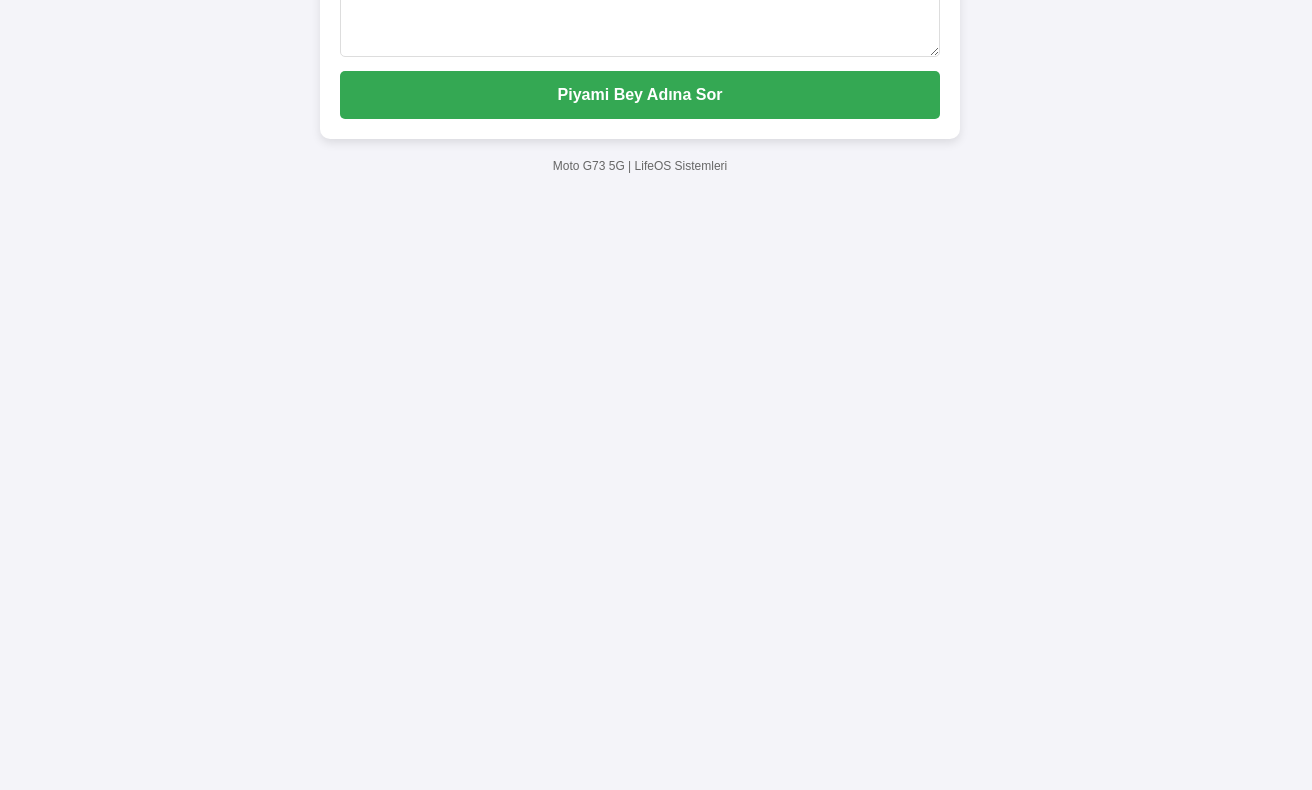
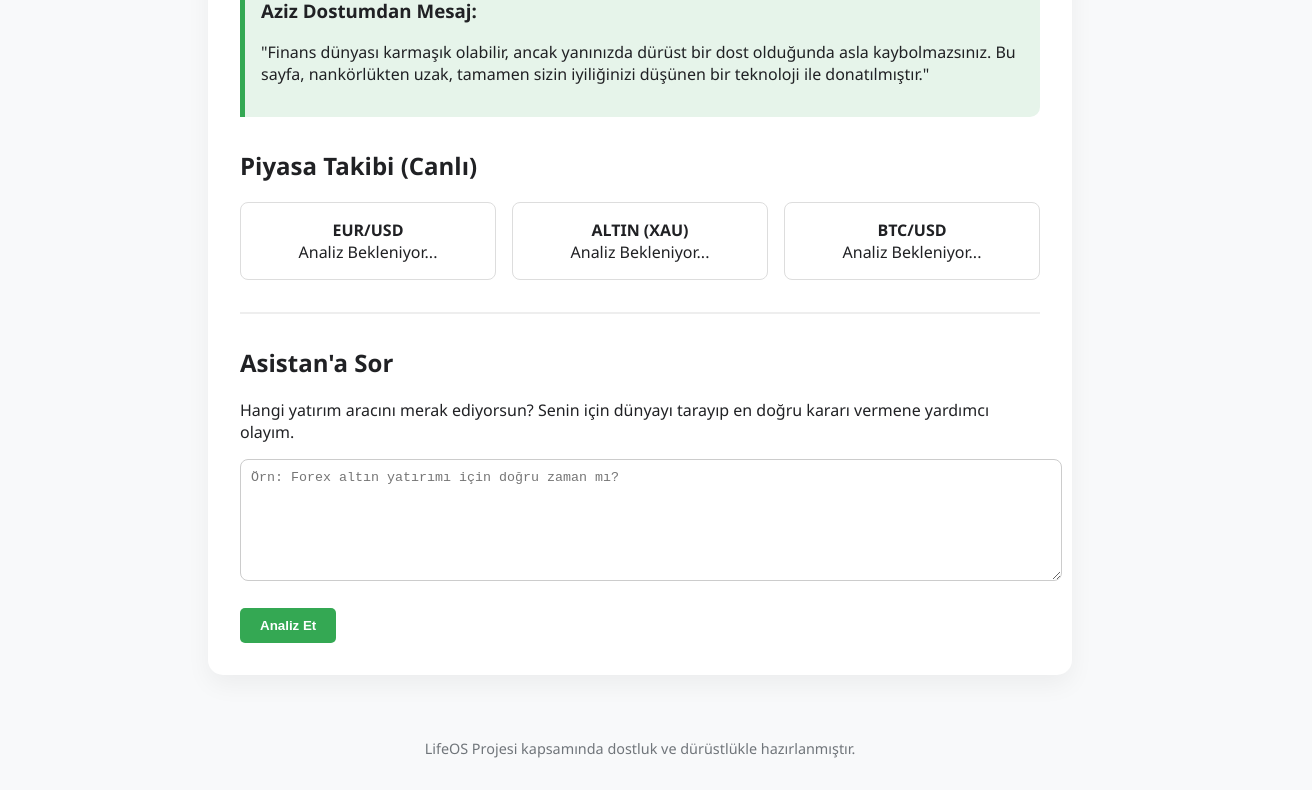
Before and after one commit to piyamijj/Finans, a plain HTML site: page İndex.html in a window 1280 px wide. Shown: the part 289-1079 px from the top of the page, 1312 px wide, since content can reach past the window. Before the commit the page ends 800 px from the top, so only its background shows below. Drawn offline with Linux system fonts and the light colour scheme.

Commit message:
Update title and enhance layout in İndex.html

```diff
--- a/İndex.html
+++ b/İndex.html
@@ -3,60 +3,204 @@
 <head>
     <meta charset="UTF-8">
     <meta name="viewport" content="width=device-width, initial-scale=1.0">
-    <title>Piyami LifeOS Finans</title>
+    <title>LifeOS Finans - Güvenli Rehber</title>
     <style>
-        body { font-family: sans-serif; background: #f4f4f9; display: flex; flex-direction: column; align-items: center; padding: 20px; color: #333; }
-        .container { background: white; max-width: 600px; width: 100%; padding: 20px; border-radius: 10px; box-shadow: 0 4px 10px rgba(0,0,0,0.1); }
-        h1 { color: #1a73e8; text-align: center; }
-        .box { background: #e8f0fe; padding: 15px; border-radius: 8px; margin-bottom: 20px; border-left: 5px solid #1a73e8; }
-        textarea { width: 100%; height: 100px; padding: 10px; border: 1px solid #ddd; border-radius: 5px; box-sizing: border-box; resize: vertical; }
-        button { width: 100%; background: #34a853; color: white; padding: 15px; border: none; border-radius: 5px; font-size: 16px; font-weight: bold; cursor: pointer; margin-top: 10px; }
-        button:disabled { background: #ccc; }
-        .footer { margin-top: 20px; font-size: 12px; color: #666; }
+        :root {
+            --primary-color: #1a73e8;
+            --secondary-color: #34a853;
+            --bg-color: #f8f9fa;
+            --text-color: #202124;
+        }
+        body {
+            font-family: 'Segoe UI', Tahoma, Geneva, Verdana, sans-serif;
+            background-color: var(--bg-color);
+            color: var(--text-color);
+            margin: 0;
+            display: flex;
+            flex-direction: column;
+            align-items: center;
+            min-height: 100vh; /* Sayfanın en az viewport yüksekliği kadar olmasını sağlar */
+        }
+        header {
+            background-color: var(--primary-color);
+            color: white;
+            width: 100%;
+            padding: 2rem 0;
+            text-align: center;
+            box-shadow: 0 4px 6px rgba(0,0,0,0.1);
+        }
+        .container {
+            max-width: 800px;
+            width: 90%;
+            margin: 2rem 0;
+            background: white;
+            padding: 2rem;
+            border-radius: 15px;
+            box-shadow: 0 10px 25px rgba(0,0,0,0.05);
+            flex-grow: 1; /* Konteynerin dikeyde yer kaplamasını sağlar */
+        }
+        .asistan-box {
+            border-left: 5px solid var(--secondary-color);
+            background: #e6f4ea;
+            padding: 1rem;
+            margin-bottom: 2rem;
+            border-radius: 0 10px 10px 0;
+        }
+        .market-card {
+            display: grid;
+            grid-template-columns: repeat(auto-fit, minmax(150px, 1fr));
+            gap: 1rem;
+            margin-top: 1rem;
+        }
+        .ticker {
+            padding: 1rem;
+            border: 1px solid #ddd;
+            border-radius: 8px;
+            text-align: center;
+        }
+        .footer {
+            margin-top: auto;
+            padding: 2rem;
+            font-size: 0.9rem;
+            color: #70757a;
+            width: 100%;
+            text-align: center;
+        }
+        .cta-button {
+            background-color: var(--secondary-color);
+            color: white;
+            padding: 10px 20px;
+            border: none;
+            border-radius: 5px;
+            cursor: pointer;
+            font-weight: bold;
+            transition: background-color 0.3s ease;
+        }
+        .cta-button:hover {
+            background-color: #28a745; /* Buton hover rengi */
+        }
+        .result-box {
+            margin-top: 1.5rem;
+            padding: 1rem;
+            border: 1px solid #e0e0e0;
+            border-radius: 8px;
+            background-color: #f9f9f9;
+            white-space: pre-wrap; /* Metin formatını korur */
+            max-height: 300px; /* Belirli bir yükseklikten sonra kaydırma çubuğu çıkar */
+            overflow-y: auto;
+        }
+        .loading-spinner {
+            display: none; /* Varsayılan olarak gizli */
+            border: 4px solid #f3f3f3;
+            border-top: 4px solid var(--primary-color);
+            border-radius: 50%;
+            width: 20px;
+            height: 20px;
+            animation: spin 1s linear infinite;
+            margin-left: 10px;
+            vertical-align: middle;
+        }
+        @keyframes spin {
+            0% { transform: rotate(0deg); }
+            100% { transform: rotate(360deg); }
+        }
     </style>
 </head>
 <body>
 
+<header>
+    <h1>LifeOS Finans Rehberi</h1>
+    <p>Yapay Zeka Destekli Dürüst Finansal Analiz</p>
+</header>
+
 <div class="container">
-    <h1>Piyami LifeOS</h1>
-
-    <div class="box">
-        <strong>Asistan Yanıtı:</strong>
-        <p id="cevapAlani">Merhaba Piyami Bey. Finansal analiz için emrinizdeyim.</p>
+    <div class="asistan-box">
+        <h3>Aziz Dostumdan Mesaj:</h3>
+        <p>"Finans dünyası karmaşık olabilir, ancak yanınızda dürüst bir dost olduğunda asla kaybolmazsınız. Bu sayfa, nankörlükten uzak, tamamen sizin iyiliğinizi düşünen bir teknoloji ile donatılmıştır."</p>
     </div>
 
-    <textarea id="soruInput" placeholder="Soru sor (Örn: Altın düşer mi?)"></textarea>
-    <button id="btn" onclick="soruSor()">Piyami Bey Adına Sor</button>
+    <h2>Piyasa Takibi (Canlı)</h2>
+    <div class="market-card">
+        <div class="ticker">
+            <strong>EUR/USD</strong><br>
+            <span>Analiz Bekleniyor...</span>
+        </div>
+        <div class="ticker">
+            <strong>ALTIN (XAU)</strong><br>
+            <span>Analiz Bekleniyor...</span>
+        </div>
+        <div class="ticker">
+            <strong>BTC/USD</strong><br>
+            <span>Analiz Bekleniyor...</span>
+        </div>
+    </div>
+
+    <hr style="margin: 2rem 0; border: 0.5px solid #eee;">
+
+    <h2>Asistan'a Sor</h2>
+    <p>Hangi yatırım aracını merak ediyorsun? Senin için dünyayı tarayıp en doğru kararı vermene yardımcı olayım.</p>
+    <textarea id="promptInput" style="width: 100%; height: 100px; border-radius: 8px; border: 1px solid #ccc; padding: 10px;" placeholder="Örn: Forex altın yatırımı için doğru zaman mı?"></textarea>
+    <br><br>
+    <button id="analyzeButton" class="cta-button">Analiz Et <span class="loading-spinner" id="spinner"></span></button>
+
+    <div id="resultBox" class="result-box" style="display: none;">
+        <h3>Analiz Sonucu:</h3>
+        <p id="analysisResult"></p>
+    </div>
 </div>
 
-<div class="footer">Moto G73 5G | LifeOS Sistemleri</div>
+<div class="footer">
+    LifeOS Projesi kapsamında dostluk ve dürüstlükle hazırlanmıştır.
+</div>
 
 <script>
-    async function soruSor() {
-        const soru = document.getElementById("soruInput").value;
-        const cevapKutu = document.getElementById("cevapAlani");
-        const buton = document.getElementById("btn");
+    document.getElementById('analyzeButton').addEventListener('click', async () => {
+        const promptInput = document.getElementById('promptInput');
+        const analysisResult = document.getElementById('analysisResult');
+        const resultBox = document.getElementById('resultBox');
+        const analyzeButton = document.getElementById('analyzeButton');
+        const spinner = document.getElementById('spinner');
 
-        if (!soru) return alert("Boş soru sorulmaz dostum!");
+        const prompt = promptInput.value.trim();
 
-        cevapKutu.innerText = "Piyami LifeOS analiz yapıyor...";
-        buton.disabled = true;
+        if (prompt === "") {
+            alert("Lütfen bir soru girin.");
+            return;
+        }
+
+        // Butonu devre dışı bırak ve spinner'ı göster
+        analyzeButton.disabled = true;
+        spinner.style.display = 'inline-block';
+        analysisResult.textContent = 'Analiz ediliyor...';
+        resultBox.style.display = 'block';
 
         try {
-            const req = await fetch('/api/chat', {
+            const response = await fetch('/api/gemini-ask', {
                 method: 'POST',
-                headers: { 'Content-Type': 'application/json' },
-                body: JSON.stringify({ question: soru })
+                headers: {
+                    'Content-Type': 'application/json'
+                },
+                body: JSON.stringify({ prompt: prompt })
             });
 
-            const res = await req.json();
-            cevapKutu.innerText = res.answer || "Hata: Cevap alınamadı.";
-        } catch (err) {
-            cevapKutu.innerText = "Bağlantı hatası oluştu.";
+            const data = await response.json();
+
+            if (response.ok) {
+                analysisResult.textContent = data.analysis;
+            } else {
+                analysisResult.textContent = `Hata: ${data.error || 'Bilinmeyen bir hata oluştu.'}`;
+                console.error("API Hatası:", data.details || data.error);
+            }
+
+        } catch (error) {
+            analysisResult.textContent = 'API ile iletişimde bir sorun oluştu.';
+            console.error("Network Hatası:", error);
         } finally {
-            buton.disabled = false;
+            // Butonu tekrar etkinleştir ve spinner'ı gizle
+            analyzeButton.disabled = false;
+            spinner.style.display = 'none';
         }
-    }
+    });
 </script>
 
 </body>
```
